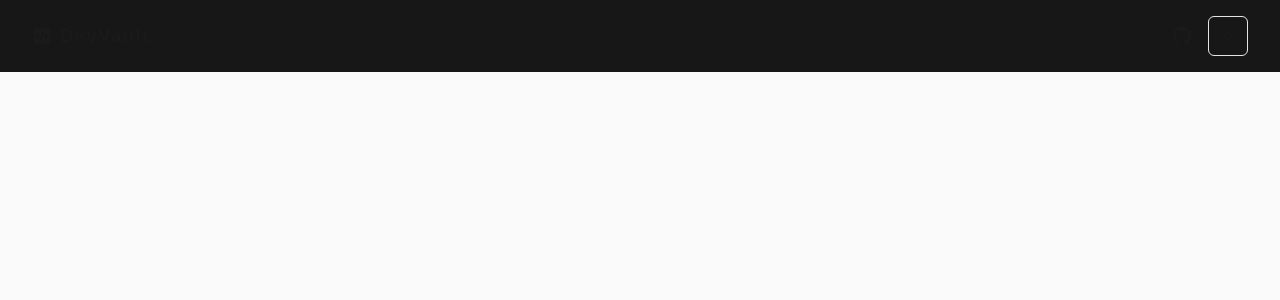
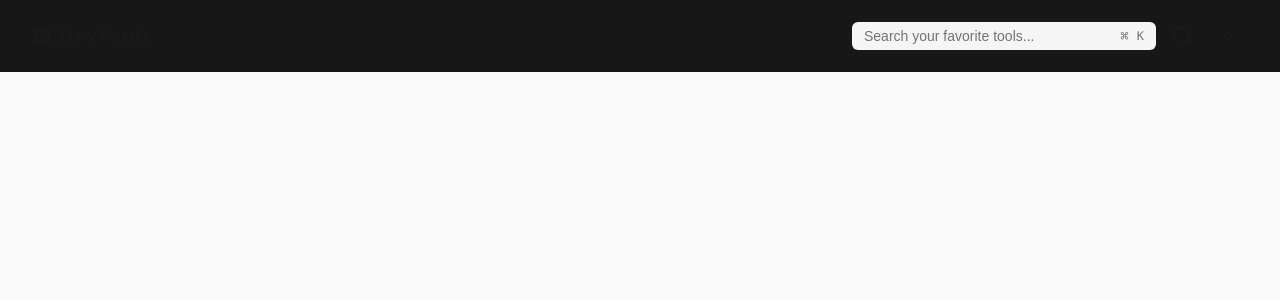
Before and after one commit to achris-alonzo30/DevVault, a Next.js app: page /explore in a window 1280 px wide. Shown: the top 300 px of the page. Built offline with nearby package versions, Linux system fonts and the light colour scheme.

Commit message:
design navbar

```diff
--- a/src/components/Logo.tsx
+++ b/src/components/Logo.tsx
@@ -1,9 +1,14 @@
 import Link from "next/link";
+import { cn } from "@/lib/utils";
 import { RiCodeBoxFill } from "react-icons/ri";
 
-export const Logo = () => {
+export const Logo = ({
+    className
+} : {
+    className?: string;
+}) => {
     return (
-        <Link href="/" className="flex items-center gap-2 text-foreground">
+        <Link href="/" className={cn("flex items-center gap-2 text-foreground", className)}>
             <RiCodeBoxFill className="size-5 text-primary-500" />
             <p className="text-lg font-semibold tracking-widest">DevVault</p>
         </Link>
--- a/src/components/ModeToggle.tsx
+++ b/src/components/ModeToggle.tsx
@@ -18,7 +18,7 @@ export function ModeToggle() {
   return (
     <DropdownMenu modal={false}>
       <DropdownMenuTrigger asChild>
-        <Button variant="outline" size="icon">
+        <Button variant="ghost" size="icon">
           <Sun className="size-5 rotate-0 scale-100 transition-all dark:-rotate-90 dark:scale-0" />
           <Moon className="absolute size-5 rotate-90 scale-0 transition-all dark:rotate-0 dark:scale-100" />
           <span className="sr-only">Toggle theme</span>
--- a/src/components/Navbar.tsx
+++ b/src/components/Navbar.tsx
@@ -3,10 +3,10 @@ import { useState } from "react";
 import { useScroll, useMotionValueEvent } from "framer-motion";
 
 import { Logo } from "@/components/Logo";
-import { MaxWidthWrapper } from "./MaxWidthWrapper";
 import { ModeToggle } from "./ModeToggle";
 import { FaGithub } from "react-icons/fa";
-
+import { SearchCommand } from "./SearchCommand";
+import { MaxWidthWrapper } from "./MaxWidthWrapper";
 
 export const Navbar = () => {
     const [scrolled, setScrolled] = useState(false);
@@ -24,14 +24,13 @@ export const Navbar = () => {
             scrolled && "bg-neutral-900/95 backdrop-blur-lg border-b border-neutral-800/50"
         )}>
             <MaxWidthWrapper>
-                <nav className="flex items-center justify-between">
-                    <Logo />
-                    <ul className="ml-auto flex items-center gap-4">
+                <nav className="flex items-center justify-between w-full">
+                    <Logo className="flex-1" />
+                    <ul className="flex-1 flex items-center gap-4 justify-end">
                         {/* Search */}
-                        <button />
+                        <SearchCommand />
                         <FaGithub className="size-5" />
                         <ModeToggle />
-
                     </ul>
                 </nav>
             </MaxWidthWrapper>
--- a/src/components/SearchCommand.tsx
+++ b/src/components/SearchCommand.tsx
@@ -1,5 +1,81 @@
+import {
+    Dialog,
+    DialogTrigger,
+    DialogContent,
+} from "@/components/ui/dialog"
+
+import {
+    Calculator,
+    Calendar,
+    CreditCard,
+    Settings,
+    Smile,
+    User,
+} from "lucide-react"
+
+import {
+    Command,
+    CommandEmpty,
+    CommandGroup,
+    CommandInput,
+    CommandItem,
+    CommandList,
+    CommandSeparator,
+    CommandShortcut,
+} from "@/components/ui/command"
+
 export const SearchCommand = () => {
     return (
-
+        <Dialog>
+            <DialogTrigger asChild>
+                <div className="group flex items-center justify-center text-sm font-medium justify-between bg-muted hover:text-foreground py-1 rounded-md w-1/2 px-3">
+                    <p className="text-muted-foreground group-hover:text-foreground">Search your favorite tools...</p>
+                    <kbd className="font-light flex text-sm items-center gap-2 text-muted-foreground group-hover:text-foreground">
+                        <span>⌘</span>
+                        <span className="text-[12px] font-medium">K</span>
+                    </kbd>
+                </div>
+            </DialogTrigger>
+            <DialogContent className="p-0 border-none">
+                <Command className="rounded-lg border shadow-md md:min-w-[450px]">
+                    <CommandInput placeholder="Type a command or search..." />
+                    <CommandList>
+                        <CommandEmpty>No results found.</CommandEmpty>
+                        <CommandGroup heading="Suggestions">
+                            <CommandItem>
+                                <Calendar className="mr-2 h-4 w-4" />
+                                <span>Calendar</span>
+                            </CommandItem>
+                            <CommandItem>
+                                <Smile className="mr-2 h-4 w-4" />
+                                <span>Search Emoji</span>
+                            </CommandItem>
+                            <CommandItem disabled>
+                                <Calculator className="mr-2 h-4 w-4" />
+                                <span>Calculator</span>
+                            </CommandItem>
+                        </CommandGroup>
+                        <CommandSeparator />
+                        <CommandGroup heading="Settings">
+                            <CommandItem>
+                                <User className="mr-2 h-4 w-4" />
+                                <span>Profile</span>
+                                <CommandShortcut>⌘P</CommandShortcut>
+                            </CommandItem>
+                            <CommandItem>
+                                <CreditCard className="mr-2 h-4 w-4" />
+                                <span>Billing</span>
+                                <CommandShortcut>⌘B</CommandShortcut>
+                            </CommandItem>
+                            <CommandItem>
+                                <Settings className="mr-2 h-4 w-4" />
+                                <span>Settings</span>
+                                <CommandShortcut>⌘S</CommandShortcut>
+                            </CommandItem>
+                        </CommandGroup>
+                    </CommandList>
+                </Command>
+            </DialogContent>
+        </Dialog>
     )
 }
```
